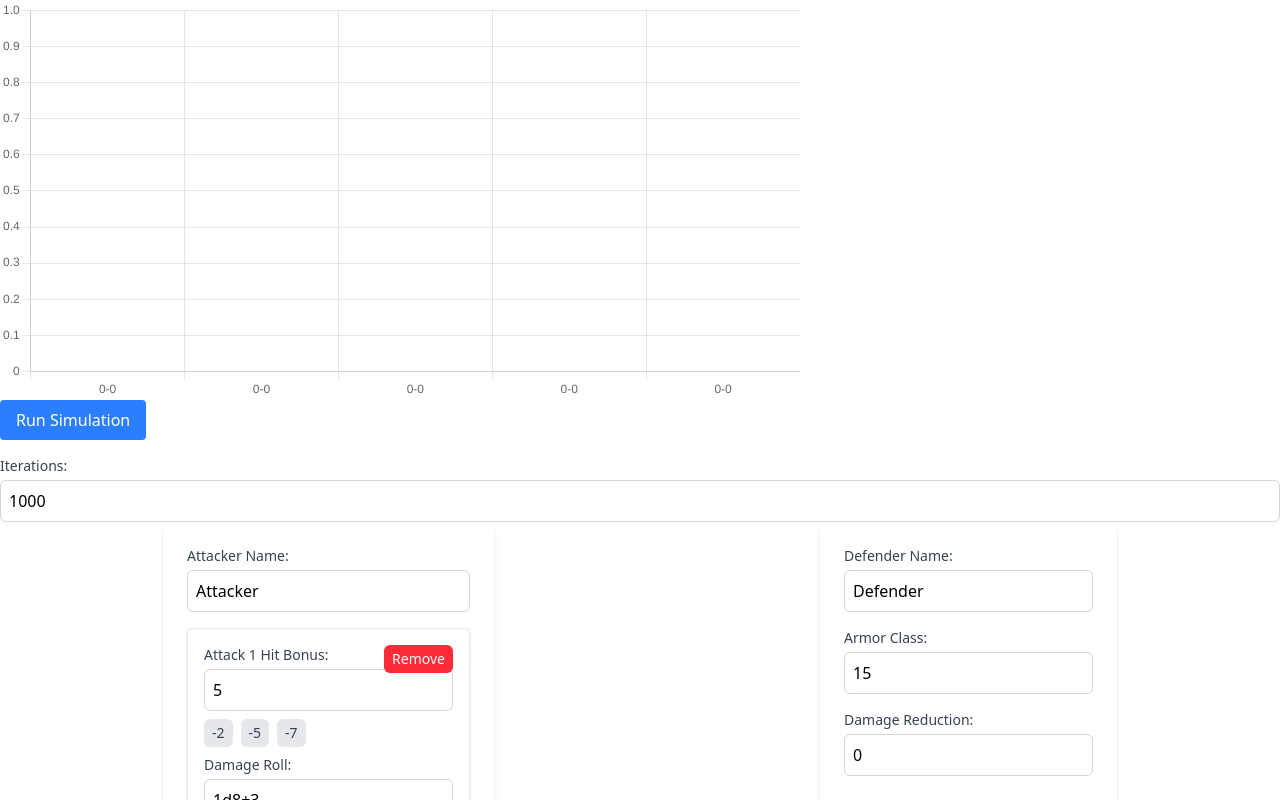
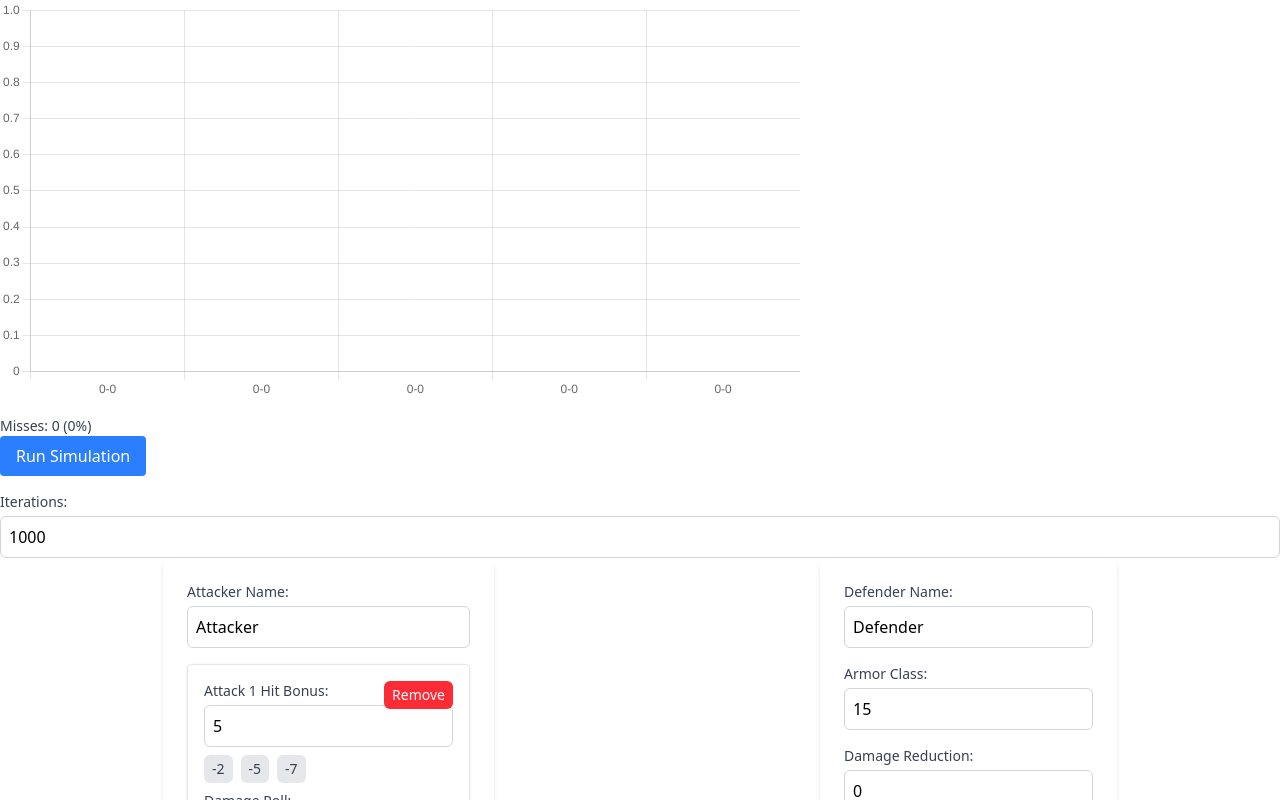
Before and after one commit to maxostarr/ttrpg-fight-sim, a SvelteKit app: page / in a window 1280 px wide. Shown: the top 800 px of the page. Built offline with nearby package versions, Linux system fonts and the light colour scheme.

Commit message:
miss display

```diff
--- a/src/routes/+page.svelte
+++ b/src/routes/+page.svelte
@@ -43,12 +43,14 @@
 		}
 	]);
 	let iterations = $state(1000);
+	let misses = $state(0);
 
 	function runSimulation() {
 		// Placeholder for simulation logic
 		console.log('Running simulation...');
 
 		const results = runSim(attacker, defender, iterations);
+		misses = iterations - results.totalHits;
 
 		// Update chart data with simulation results
 		labels = results.damageDistribution.map((result) => `${result.range.min}`);
@@ -66,6 +68,13 @@
 </script>
 
 <Chart {datasets} {labels} />
+
+<!-- Misses display -->
+<div class="mt-4">
+	<p class="text-sm font-medium text-gray-700">
+		Misses: {misses} ({Math.round((misses / iterations) * 100)}%)
+	</p>
+</div>
 
 <button on:click={runSimulation} class="rounded bg-blue-500 px-4 py-2 text-white">
 	Run Simulation
```
